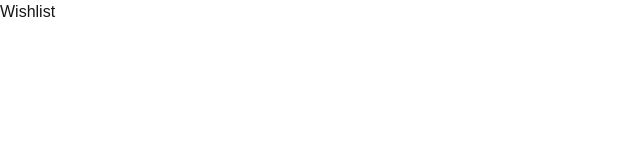
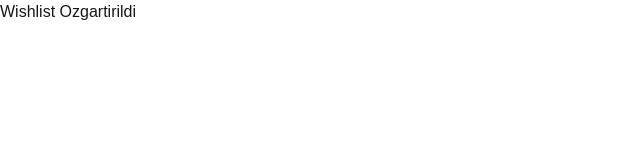
Before and after one commit to samandarjumayev/next-commerce, a Next.js app: page /wishlist in a window 1280 px wide. Shown: the top 160 px of the page, without its empty margins (0-640 px from the left). Built offline with nearby package versions, Linux system fonts and the light colour scheme.

Commit message:
yangilandi

```diff
--- a/app/wishlist/page.js
+++ b/app/wishlist/page.js
@@ -4,5 +4,6 @@
 export default function Wishlist(){
   return <div>
     Wishlist
+    Ozgartirildi
   </div>
 }
```
